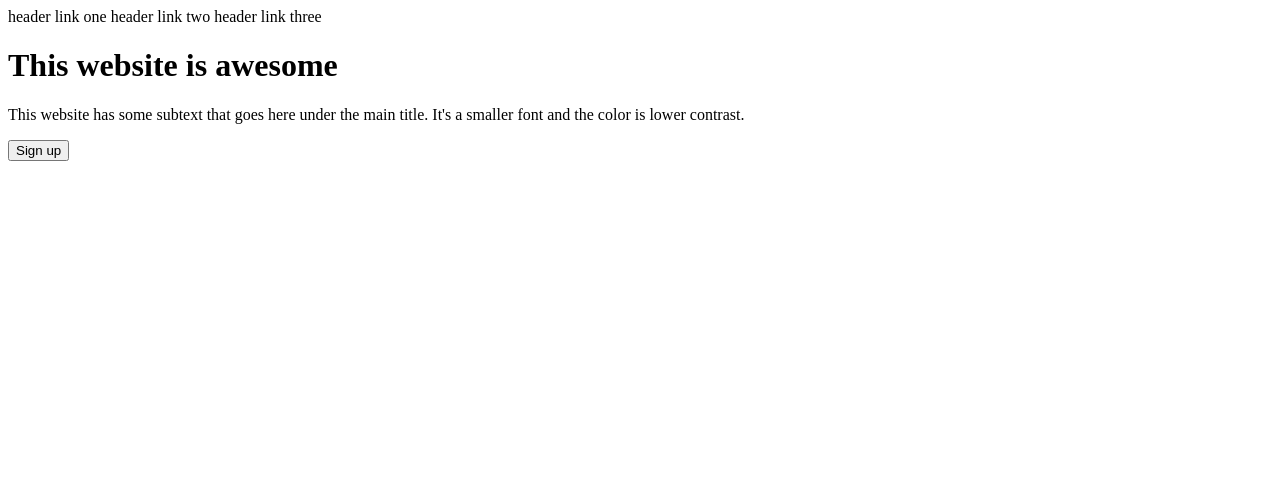
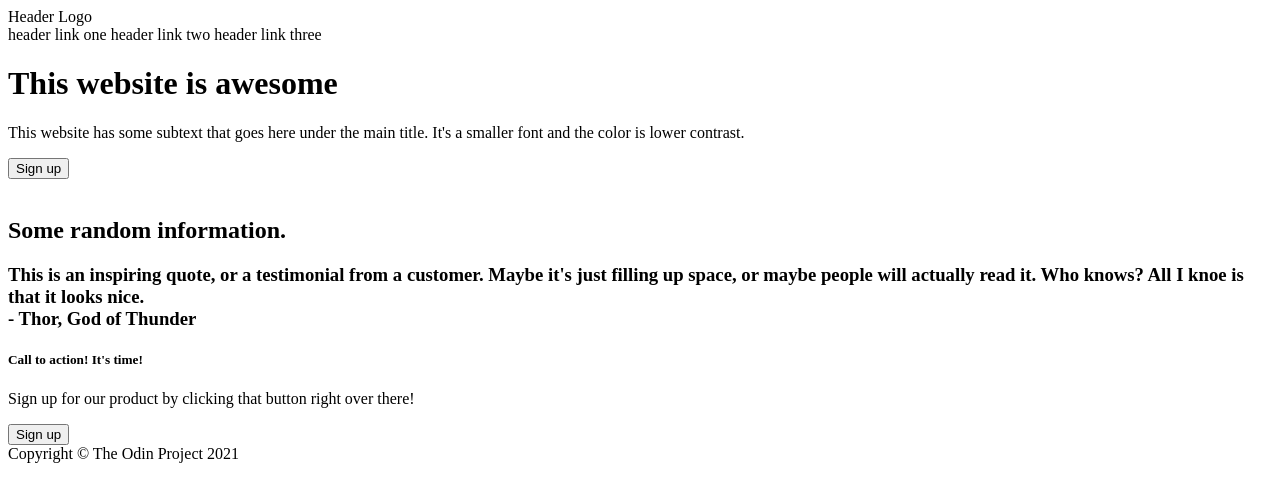
Before and after one commit to Alexxanderr20/landingPage, a plain HTML site: page index.html in a window 1280 px wide. Drawn offline with Linux system fonts and the light colour scheme.

Commit message:
Added main and footer

```diff
--- a/index.html
+++ b/index.html
@@ -8,6 +8,7 @@
 
     <body>
         <header>
+            <span>Header Logo</span>
             <nav>
                 <a>header link one</a>
                 <a>header link two</a>
@@ -19,14 +20,33 @@
                 <p>This website has some subtext that goes here under the main title. It's a smaller font and the color is lower contrast.</p>
                 <input type = "submit" value = "Sign up">
             </div>
+
+            <div>
+                <img>
+            </div>
         </header>
 
         <main>
+                <div>
+                    <h2>Some random information.</h2>
 
+                </div>
+
+                <div>
+                    <h3>This is an inspiring quote, or a testimonial from a customer. Maybe it's just filling up space, or maybe people will actually read it. Who knows? All I knoe is that it looks nice.
+                        <br> - Thor, God of Thunder
+                    </h3>
+                </div>
         </main>
 
+        <div>
+            <h5>Call to action! It's time!</h5>
+            <p>Sign up for our product by clicking that button right over there!</p>
+            <input type = "submit" value = "Sign up">
+        </div>
+
         <footer>
-
+            <span>Copyright &copy; The Odin Project 2021</span>
         </footer>
     </body>
 
```
